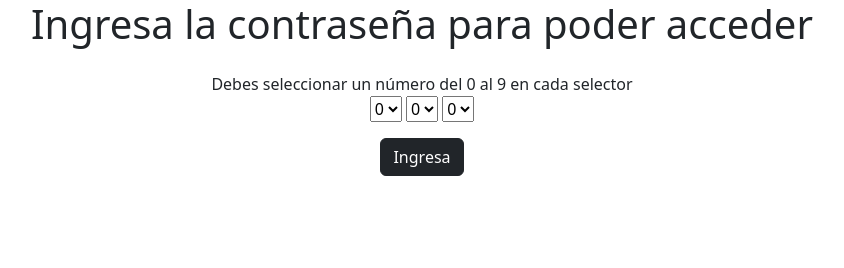
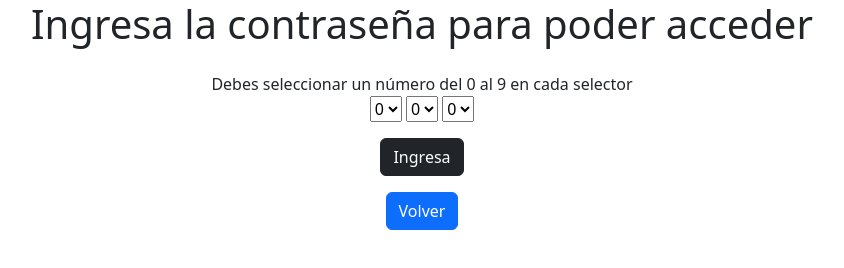
Before and after one commit to chochelius/desafio-condiciones, a plain HTML site: page password.html in a window 1280 px wide. Shown: the whole page, without its empty margins (218-1062 px from the left). Drawn offline with nearby package versions, Linux system fonts and the light colour scheme.

Commit message:
correcion minima2

```diff
--- a/password.html
+++ b/password.html
@@ -72,6 +72,10 @@
                 <br>
 
                 <span id="resultado"></span>
+
+                <div class="container d-flex justify-content-center">
+                    <a name="" id="" class="btn btn-primary mt-3" href="./index.html" role="button">Volver</a>
+                </div>
             </div>
         </div>
     </div>
```
